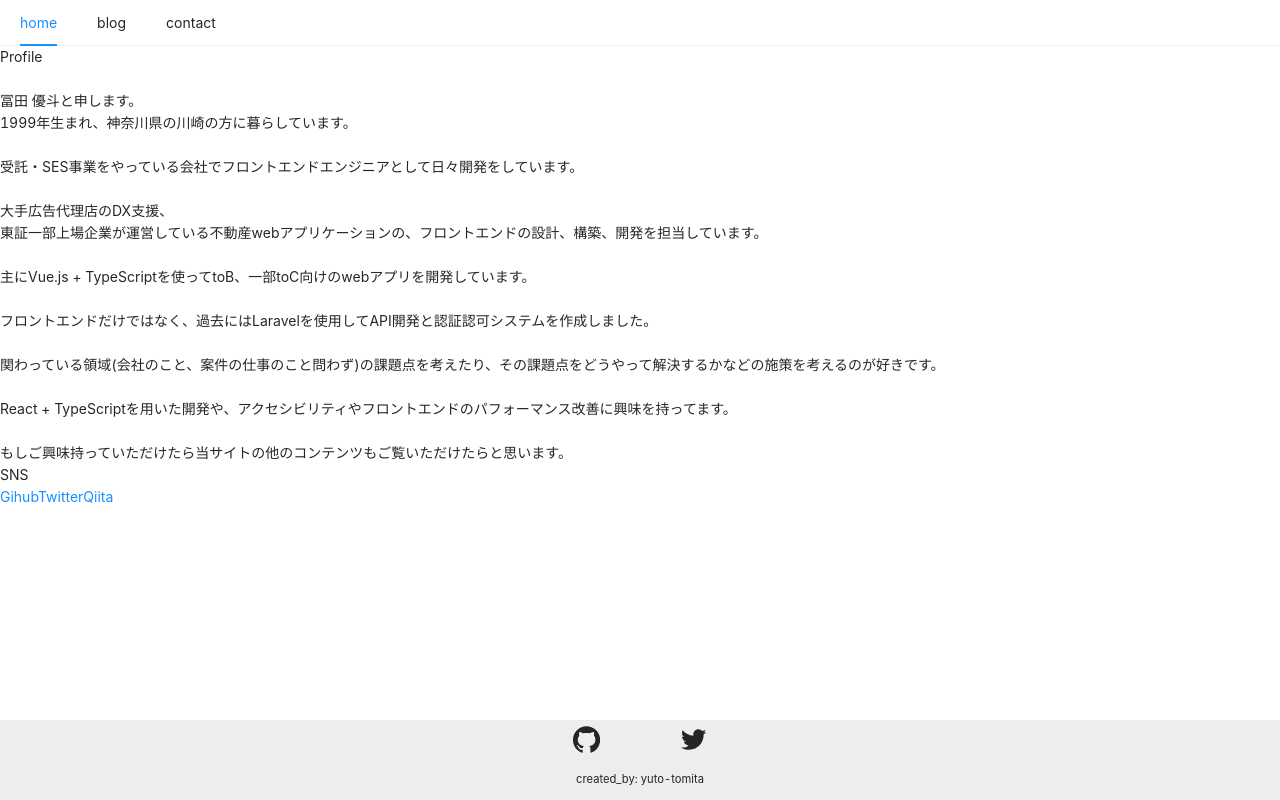
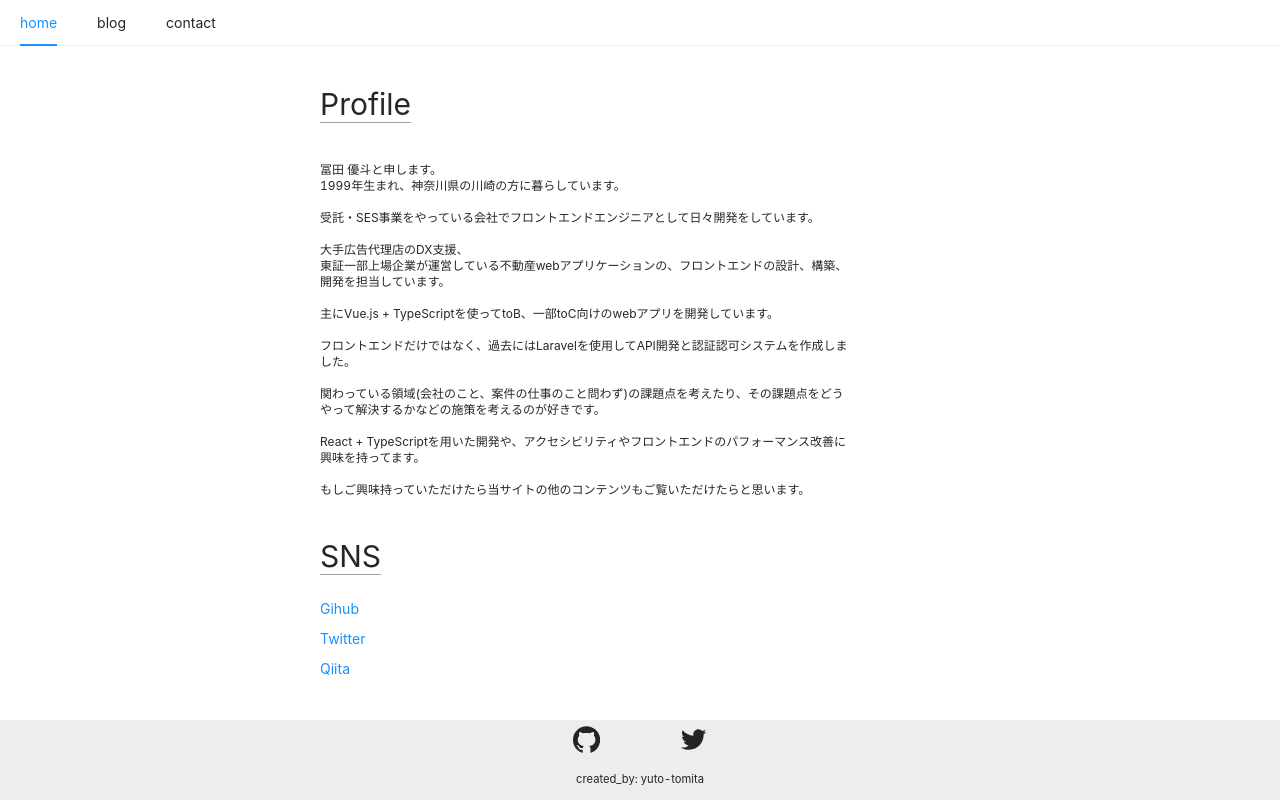
Before and after one commit to yuto-tomita/nextjs-personal-blog, a Next.js app: page / in a window 1280 px wide. Built offline with nearby package versions, Linux system fonts and the light colour scheme.

Commit message:
tailwind設定

```diff
--- a/styles/globals.css
+++ b/styles/globals.css
@@ -1,16 +1,9 @@
-html,
-body {
-  padding: 0;
-  margin: 0;
-  font-family: -apple-system, BlinkMacSystemFont, Segoe UI, Roboto, Oxygen,
-    Ubuntu, Cantarell, Fira Sans, Droid Sans, Helvetica Neue, sans-serif;
+@tailwind base;
+@tailwind components;
+@tailwind utilities;
+
+@layer base {
+	html {
+		font-family: Proxima Nova, system-ui, sans-serif;
+	}
 }
-
-a {
-  color: inherit;
-  text-decoration: none;
-}
-
-* {
-  box-sizing: border-box;
-}
```
